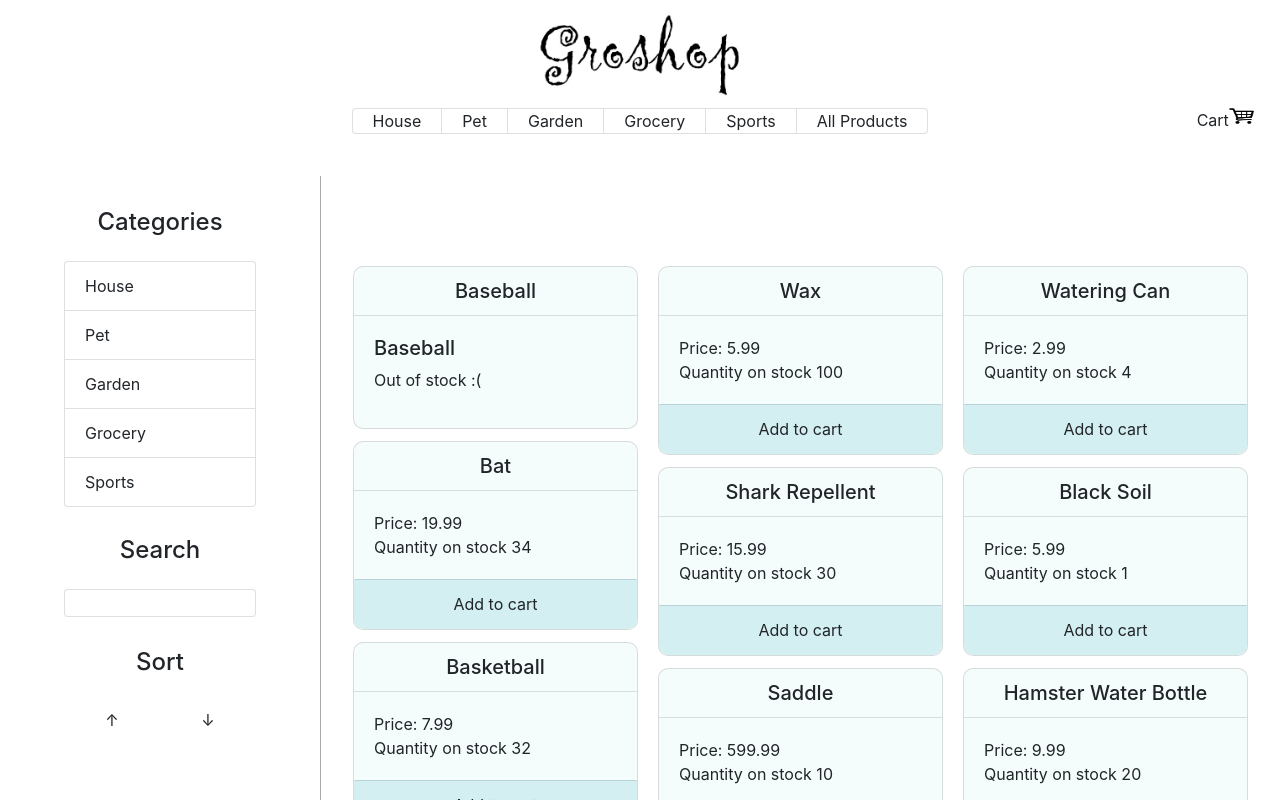
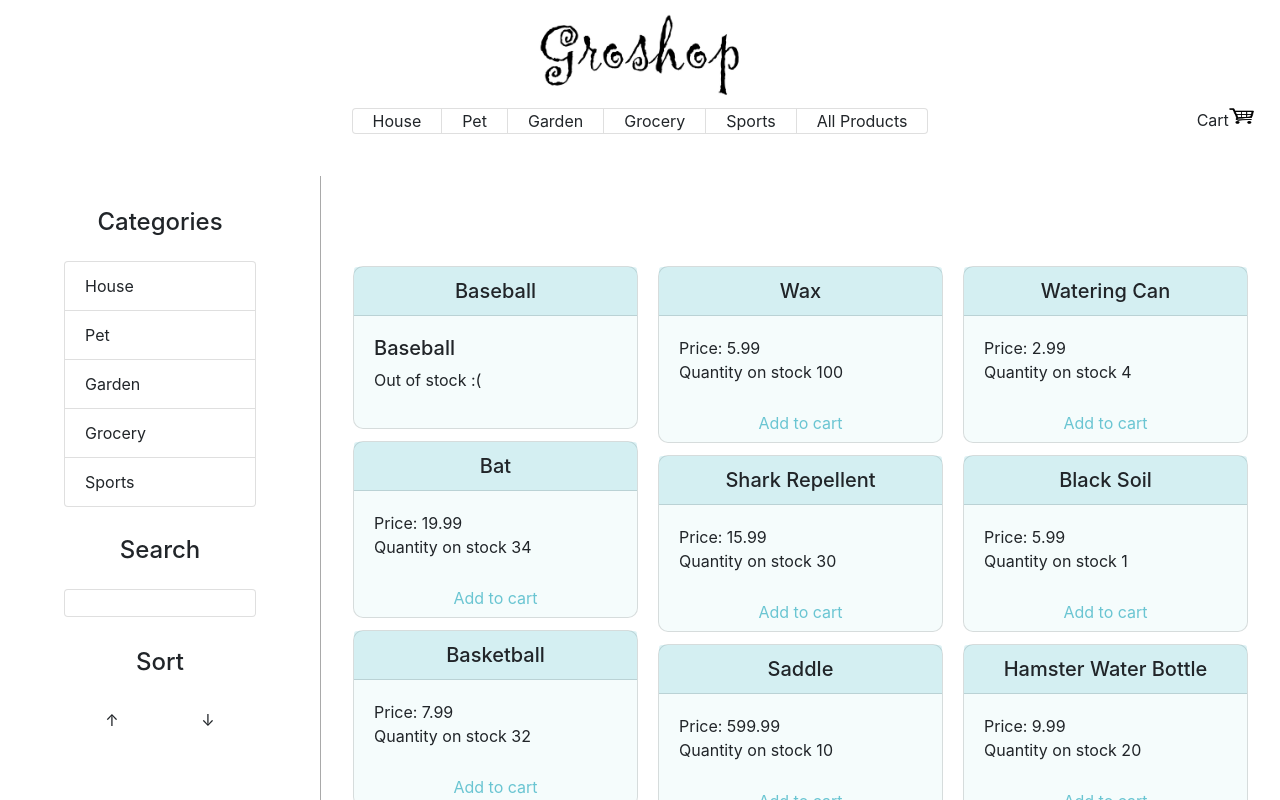
Before and after one commit to Costath/eCommerce, an Angular app: page /products in a window 1280 px wide. Shown: the top 800 px of the page. Built offline with nearby package versions, Linux system fonts and the light colour scheme.

Commit message:
Changed item card style.

```diff
--- a/src/app/content/items-list/items-list.component.css
+++ b/src/app/content/items-list/items-list.component.css
@@ -1,5 +1,5 @@
 .card-header {
-    background-color: transparent;
+    background-color: #17a3b825;
     text-align: center;
 }
 
@@ -10,6 +10,22 @@
     background-color: #17a3b825;
 }
 
+div.btn {
+    width: 100%;
+    text-align: center;
+    color: #17a3b89f;
+}
+
+div.btn:hover {
+    background-color: #17a3b844;
+    color: black;
+}
+
+div.btn:active {
+    background-color: transparent;
+    color: black;
+}
+
 .card-footer:hover {
     background-color: #17a3b844;
 }
--- a/src/app/content/items-list/items-list.component.html
+++ b/src/app/content/items-list/items-list.component.html
@@ -34,7 +34,7 @@
         <h5> {{ product.name }} </h5>
         <p>Out of stock :(</p>
       </div>
-      <div class="card-footer btn" *ngIf="product.quantity" (click)="addItem(product)">
+      <div class="btn" *ngIf="product.quantity" (click)="addItem(product)">
         Add to cart
       </div>
     </div>
```
